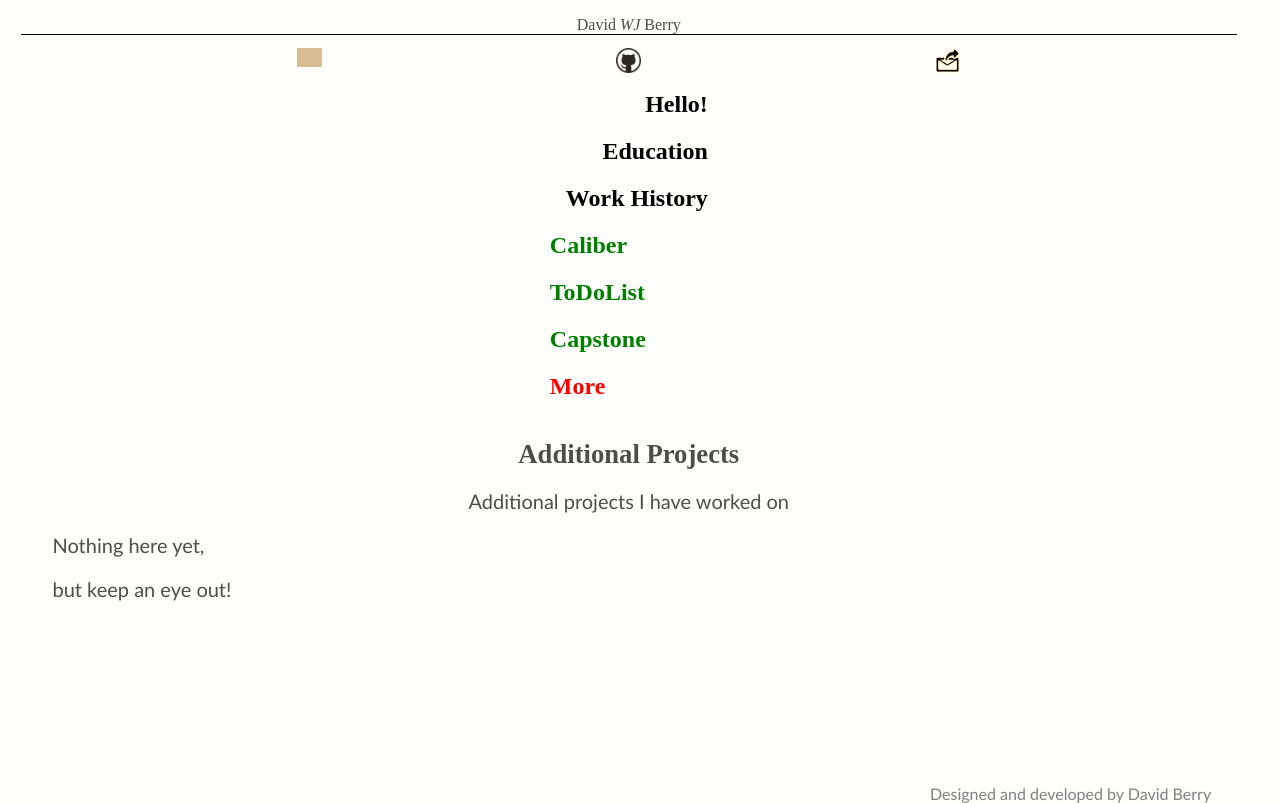
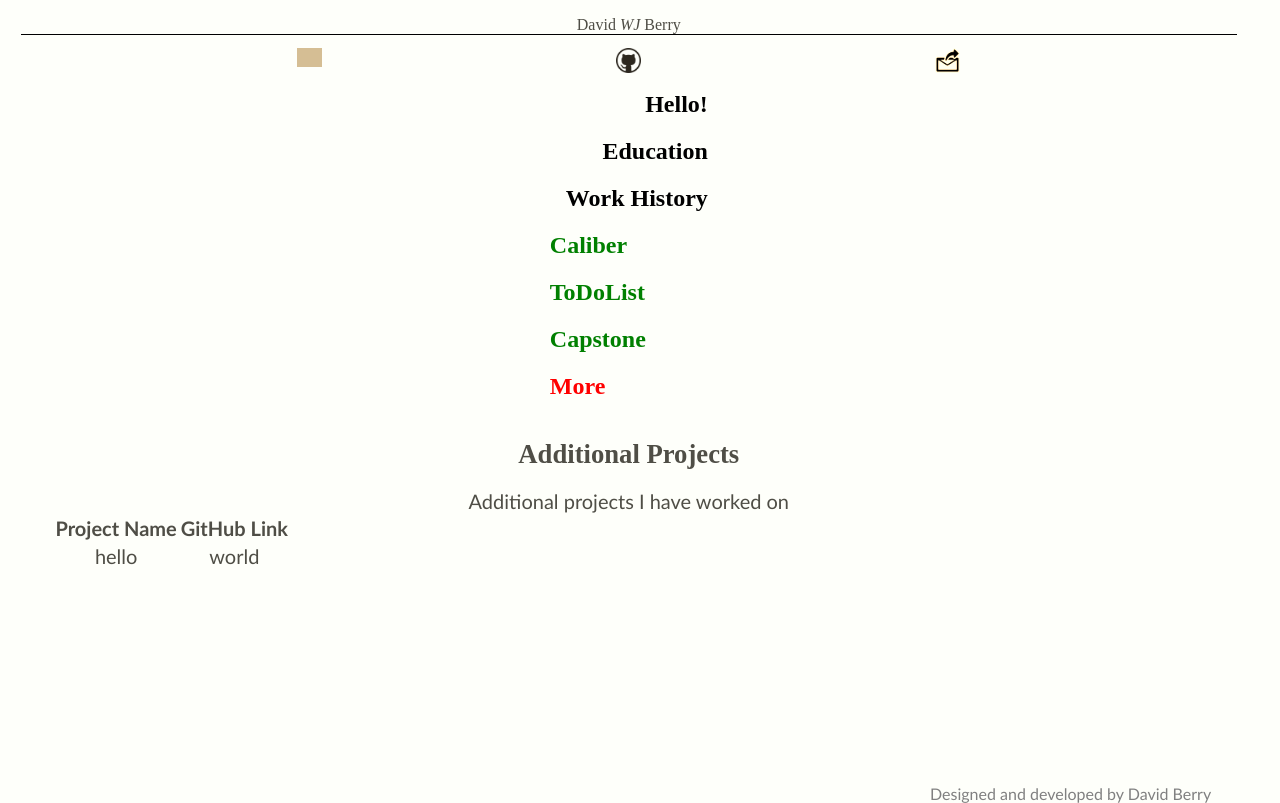
Before and after one commit to DBerry07/DBerry07.github.io, a React (Vite) app: page / in a window 1280 px wide. Both pictures are taken after a click on the button "More". Built offline with nearby package versions, Linux system fonts and the light colour scheme; grey boxes are pictures that could not be loaded; a web font is replaced by a local one.

Commit message:
added table

```diff
--- /dev/null
+++ b/src/components/MyTable.jsx
@@ -0,0 +1,41 @@
+import MyTableData from "../data/my_table_data";
+
+const MyTable = ({items})  => {
+    // items.map((it, index) => {
+    //     console.log("item.name=" + it.name + " item.link=" + it.link);
+    // });
+
+    const rows = items.map((it, index) =>
+        <tr key={index}>
+            <td>
+                {it.name}
+            </td>
+            <td>
+                {it.link}
+            </td>
+        </tr>
+    )
+
+
+
+    return (
+        <table>
+            <thead>
+                <tr>
+                    <th>
+                        Project Name
+                    </th>
+                    <th>
+                        GitHub Link
+                    </th>
+                </tr>
+            </thead>
+            <tbody>
+                {rows}
+            </tbody>
+        </table>
+
+    )
+}
+
+export default MyTable;
--- /dev/null
+++ b/src/data/my_table_data.js
@@ -0,0 +1,12 @@
+
+class MyTableData {
+    constructor(
+        name = "no-title",
+        link = "no-link"
+    ) {
+        this.name = name,
+        this.link = link;
+    }
+}
+
+export default MyTableData;
--- a/src/data/screens/projects_more.js
+++ b/src/data/screens/projects_more.js
@@ -3,15 +3,22 @@ import Title from "../../components/entry/Title"
 import EntryBody from "../../components/entry/EntryBody"
 import EntryBox from "../../components/entry/EntryBox"
 import Body from "../../components/entry/Body"
+import MyTable from "../../components/MyTable"
+
+import MyTableData from "../my_table_data"
 import { locations } from "../constants/filelocs"
 import { getText } from "../constants/fetching"
+
+
+
+
 
 export const MoreProjects = [
     Title({title: "Additional Projects"}),
     EntryBox({items:[
             Subheading({subheading: ["Additional projects I have worked on"]}),
             EntryBody({items:[
-                Body({ body: ["Nothing here yet,", "but keep an eye out!"] }),
+                    MyTable({items: [new MyTableData("hello", "world")]})
             ]}),
         ]
     })
```
